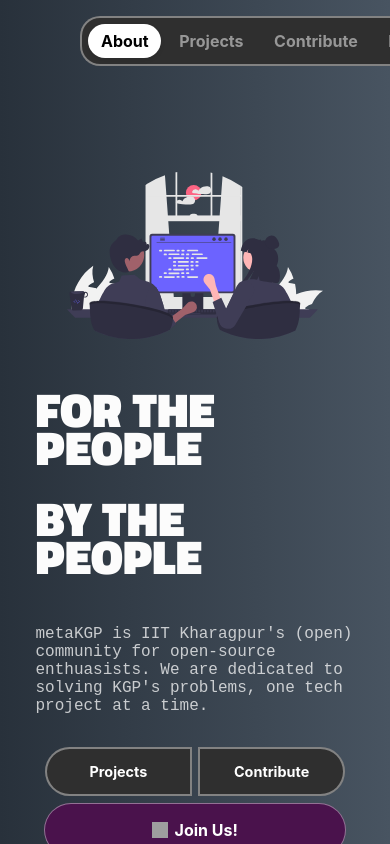
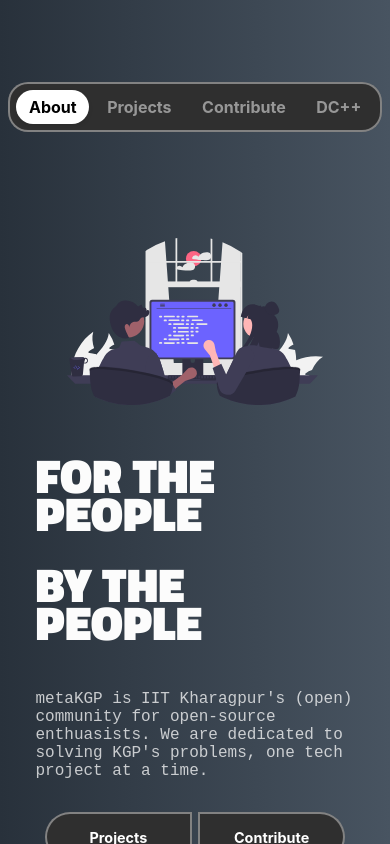
Before and after one commit to metakgp/metakgp.org, a React (Vite) app: page /#/about in a window 390 px wide. Built offline with nearby package versions, Linux system fonts and the light colour scheme; grey boxes are pictures that could not be loaded; a web font is replaced by a local one.

Commit message:
fix(header): restore mobile responsiveness

```diff
--- a/src/styles/sections/header.css
+++ b/src/styles/sections/header.css
@@ -9,6 +9,8 @@
   display: flex;
   justify-content: center;
   margin-top: 24px;
+  padding: 0 4rem;
+  box-sizing: border-box;
 }
 .header-inner{
   display: flex;
@@ -16,9 +18,7 @@
   max-width: 1100px;
   justify-content: space-between;
   align-items: center;
-  padding: 0 1rem;
-  gap: 3rem;
-  box-sizing: border-box;
+  gap: 2rem;
 }
 .nav-bar {
   float: right;
@@ -72,9 +72,12 @@
 @media screen and (max-width: 480px) {
   .header {
     margin-top: 0;
+    padding: 1rem;
+  }
+
+  .header-inner {
     flex-direction: column;
     align-items: center;
-    padding: 1rem;
     gap: 0.5rem;
   }
 
@@ -93,8 +96,7 @@
   }
 
   .metakgp-logo {
-    font-size: 0rem;
-    text-align: center;
+    font-size: 1.25rem;
     visibility: hidden;
   }
 }
```
